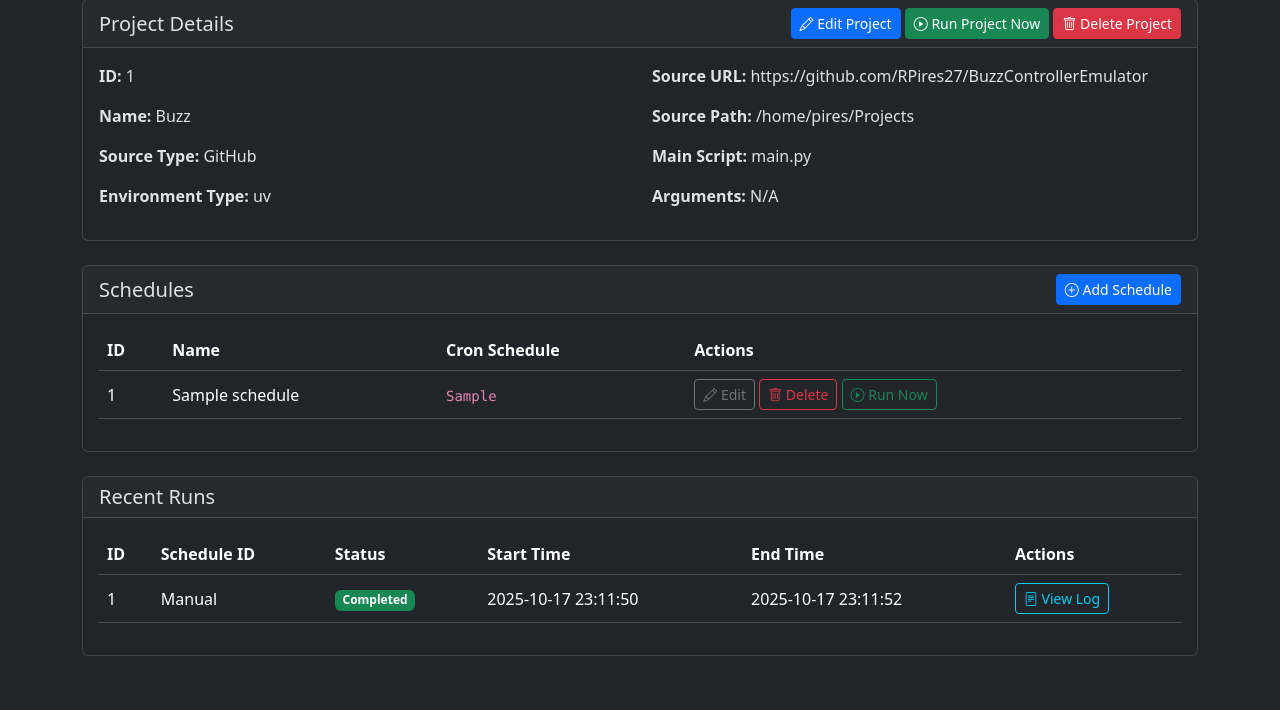
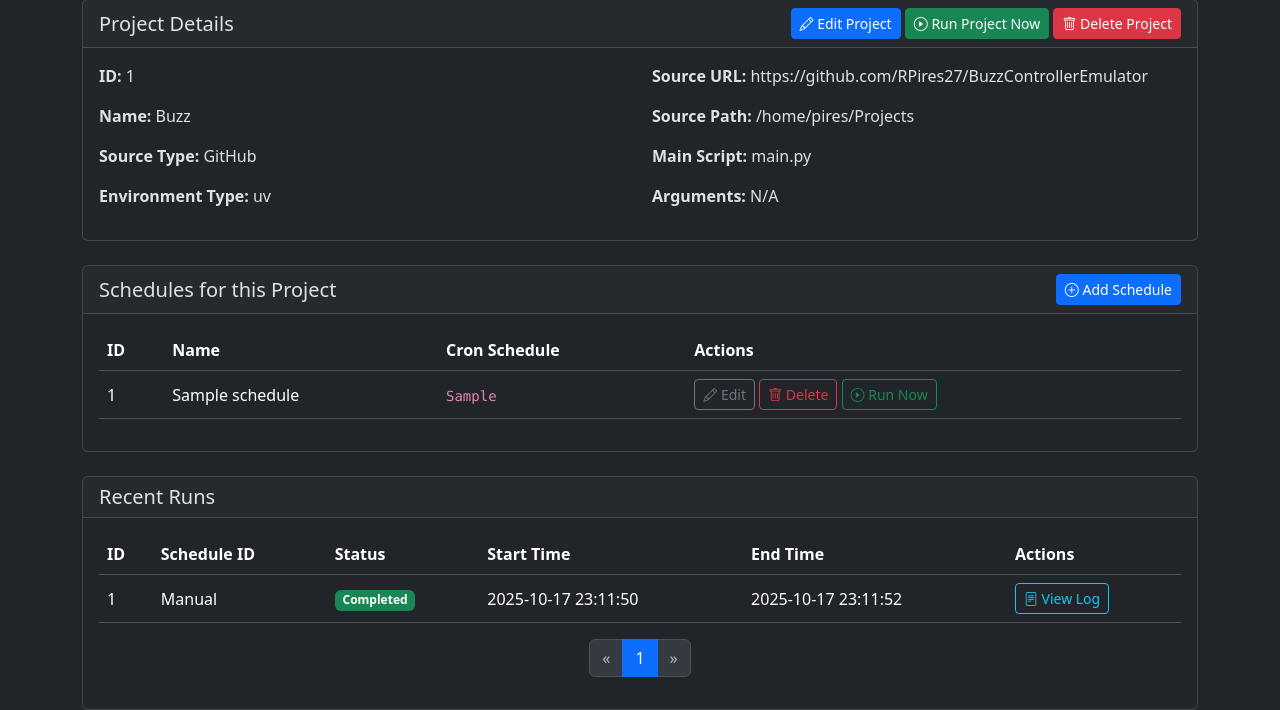
Before and after one commit to RPires27/PyOrchestrator, a FastAPI app: page /projects/1 in a window 1280 px wide. Shown: the part 169-879 px from the top of the page. Before the commit the page ends 825 px from the top, so only its background shows below. Run offline with FastAPI, Linux system fonts and the light colour scheme; tables that the repository leaves empty hold one stand-in row (values such as "Sample post").

Commit message:
feat: implement pagination for project runs

```diff
--- a/app/crud/run.py
+++ b/app/crud/run.py
@@ -9,8 +9,12 @@ def get_run(db: Session, run_id: int):
 def get_runs(db: Session, skip: int = 0, limit: int = 100):
     return db.query(Run).order_by(Run.start_time.desc()).offset(skip).limit(limit).all()
 
-def get_runs_by_project_id(db: Session, project_id: int, skip: int = 0, limit: int = 100):
-    return db.query(Run).filter(Run.project_id == project_id).order_by(Run.start_time.desc()).offset(skip).limit(limit).all()
+def get_runs_by_project_id(db: Session, project_id: int, page: int = 1, page_size: int = 10):
+    offset = (page - 1) * page_size
+    return db.query(Run).filter(Run.project_id == project_id).order_by(Run.start_time.desc()).offset(offset).limit(page_size).all()
+
+def get_runs_count_by_project_id(db: Session, project_id: int):
+    return db.query(Run).filter(Run.project_id == project_id).count()
 
 def create_run(db: Session, run: RunCreate):
     db_run = Run(**run.model_dump())
--- a/app/main.py
+++ b/app/main.py
@@ -13,6 +13,7 @@ from app.schemas import project as schema_project
 from app.schemas import schedule as schema_schedule
 from app.schemas import run as schema_run
 from app.services.executor import execute_script
+import math # Import math for ceil
 
 Base.metadata.create_all(bind=engine)
 
@@ -217,17 +218,31 @@ async def run_schedule_now(schedule_id: int, background_tasks: BackgroundTasks,
     return RedirectResponse(url=f"/runs/{db_run.id}", status_code=303)
 
 @app.get("/projects/{project_id}", response_class=HTMLResponse)
-async def project_detail(request: Request, project_id: int, db: Session = Depends(get_db)):
+async def project_detail(
+    request: Request,
+    project_id: int,
+    db: Session = Depends(get_db),
+    page: int = 1,
+    page_size: int = 10 # Default page size
+):
     project = crud_project.get_project(db, project_id=project_id)
     if project is None:
         raise HTTPException(status_code=404, detail="Project not found")
+
     schedules_data = crud_schedule.get_schedules_by_project_id(db, project_id=project_id)
-    runs_data = crud_run.get_runs_by_project_id(db, project_id=project_id, limit=10)
+
+    total_runs = crud_run.get_runs_count_by_project_id(db, project_id=project_id)
+    runs_data = crud_run.get_runs_by_project_id(db, project_id=project_id, page=page, page_size=page_size)
+    total_pages = math.ceil(total_runs / page_size)
+
     return templates.TemplateResponse("project_detail.html", {
         "request": request,
         "project": project,
         "schedules": schedules_data,
-        "runs": runs_data
+        "runs": runs_data,
+        "current_page": page,
+        "total_pages": total_pages,
+        "page_size": page_size
     })
 
 @app.post("/projects/{project_id}/run", response_class=RedirectResponse)
--- a/templates/project_detail.html
+++ b/templates/project_detail.html
@@ -43,7 +43,7 @@
 
 <div class="card mb-4">
     <div class="card-header d-flex justify-content-between align-items-center">
-        <h2 class="h5 mb-0">Schedules</h2>
+        <h2 class="h5 mb-0">Schedules for this Project</h2>
         <a href="/schedules/add?project_id={{ project.id }}" class="btn btn-primary btn-sm"><i class="bi bi-plus-circle"></i> Add Schedule</a>
     </div>
     <div class="card-body">
@@ -117,6 +117,26 @@
                 {% endfor %}
             </tbody>
         </table>
+
+        <nav aria-label="Page navigation for runs">
+            <ul class="pagination justify-content-center">
+                <li class="page-item {% if current_page == 1 %}disabled{% endif %}">
+                    <a class="page-link" href="/projects/{{ project.id }}?page={{ current_page - 1 }}&page_size={{ page_size }}" aria-label="Previous">
+                        <span aria-hidden="true">&laquo;</span>
+                    </a>
+                </li>
+                {% for page_num in range(1, total_pages + 1) %}
+                <li class="page-item {% if current_page == page_num %}active{% endif %}">
+                    <a class="page-link" href="/projects/{{ project.id }}?page={{ page_num }}&page_size={{ page_size }}">{{ page_num }}</a>
+                </li>
+                {% endfor %}
+                <li class="page-item {% if current_page == total_pages %}disabled{% endif %}">
+                    <a class="page-link" href="/projects/{{ project.id }}?page={{ current_page + 1 }}&page_size={{ page_size }}" aria-label="Next">
+                        <span aria-hidden="true">&raquo;</span>
+                    </a>
+                </li>
+            </ul>
+        </nav>
     </div>
 </div>
 {% endblock %}
```
Also changed, not shown: orchestrator.db.
